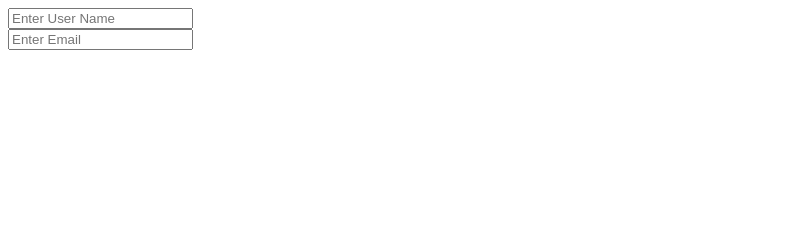
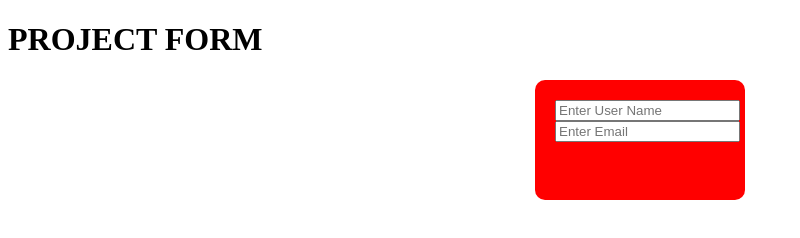
Before and after one commit to jamal2g8-dot/project3, a plain HTML site: page project7.html in a window 1280 px wide. Shown: the whole page, without its empty margins (0-800 px from the left). Drawn offline with Linux system fonts and the light colour scheme.

Commit message:
first commit

```diff
--- a/project7.html
+++ b/project7.html
@@ -2,11 +2,30 @@
 <!doctype html>
 <html>
     <head>
+        <h1>PROJECT FORM</h1>
+        <style>
+            .Wrapper{
+                width:80px;
+                height:80px;
+                margin: auto;
+            }
+            .inputWrapper{
+                width:170px;
+                height:80px;
+                margin: auto;
+                background-color: red;
+                padding: 20px;
+                border-radius: 10px;
+                color: blue;
 
+            }
+        </style>
         <body>
-            <div>
-                <input type="text" placeholder="Enter User Name"></input><br>
+            <div class="Wraper">
+                <div class="inputWrapper">
+                    <input type="text" placeholder="Enter User Name"></input><br>
                 <input type="email" placeholder="Enter Email"></input>
+                </div>
             </div>
         </body>
     </head>
```
Also changed, not shown: project11.html (added, +17 -0 lines), 2 other files.
